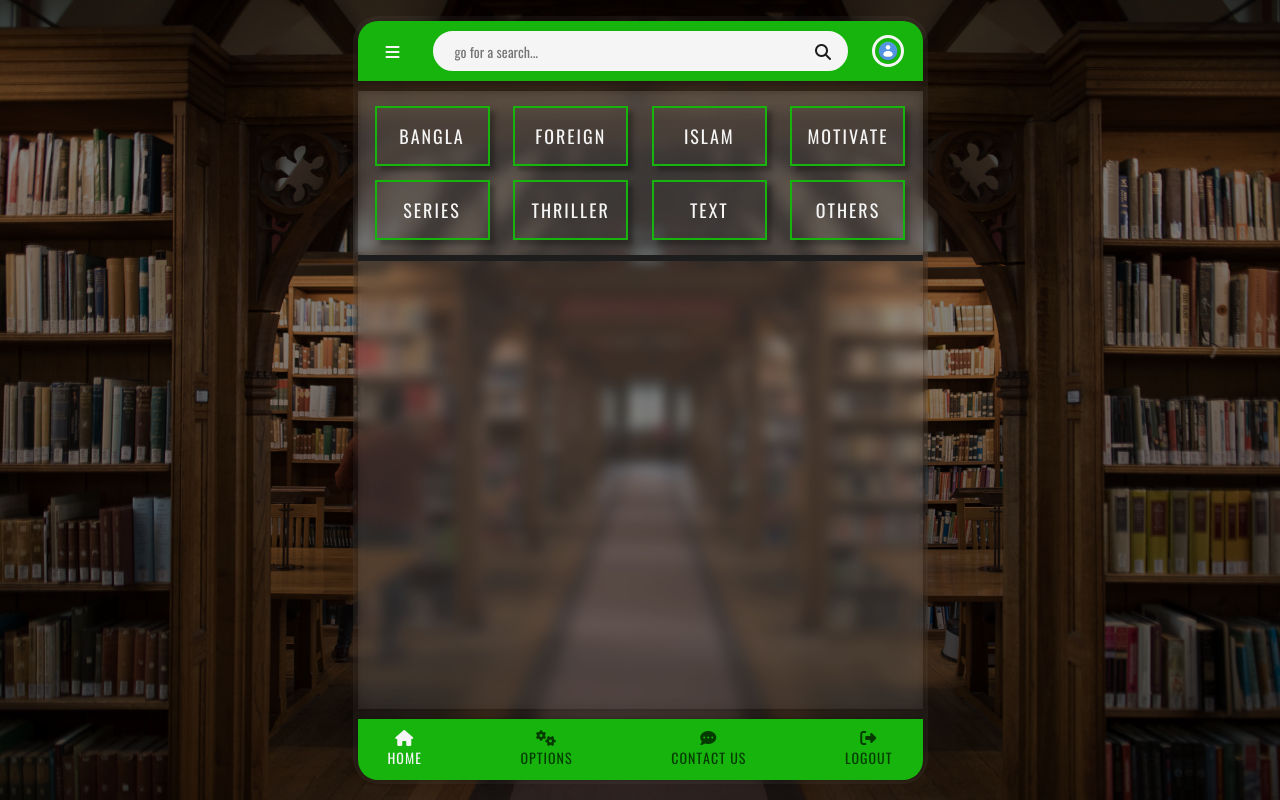
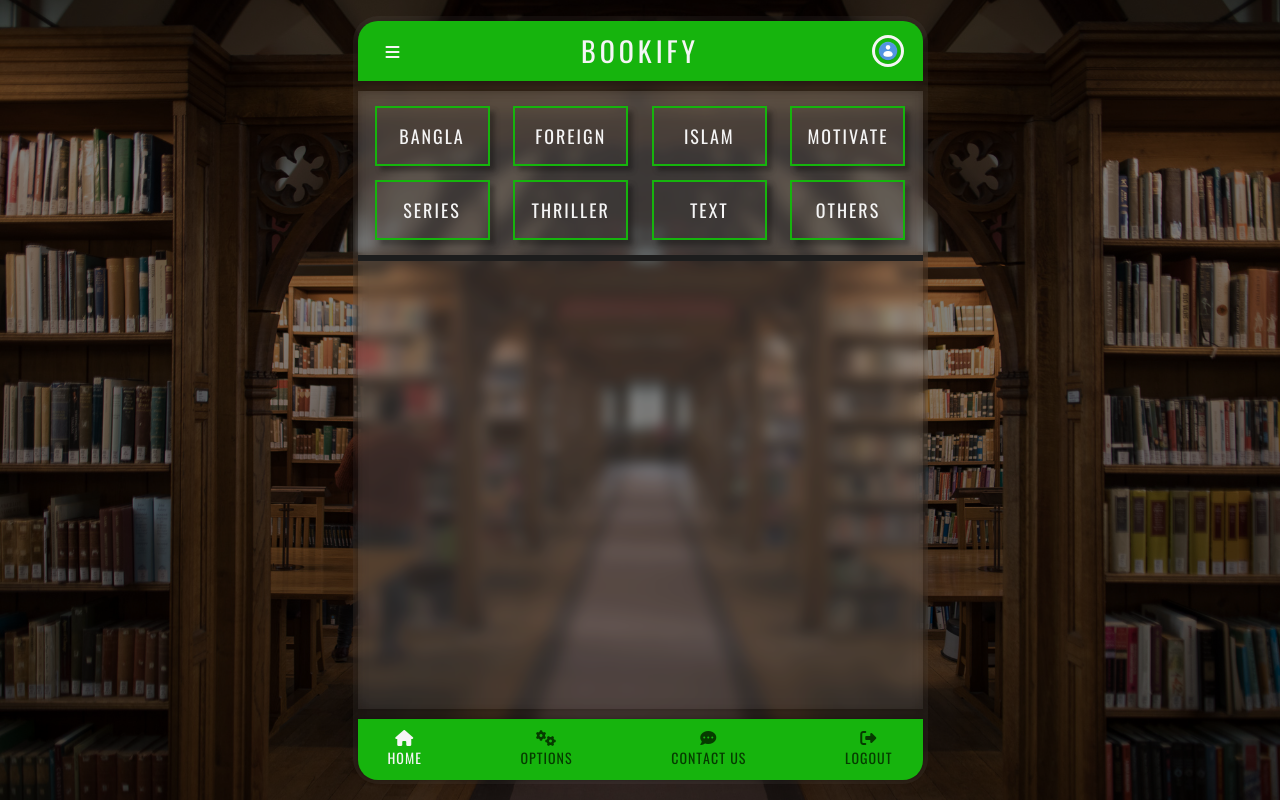
Before and after one commit to ahmad-musa/Bookify, a plain HTML site: page index.html in a window 1280 px wide. Drawn offline with Linux system fonts and the light colour scheme.

Commit message:
minor ui change

```diff
--- a/css/style.css
+++ b/css/style.css
@@ -82,42 +82,28 @@ body {
 
 }
 
-.top_content .mid form {
-    position: relative;
-    height: 100%;
-
-}
-
-.top_content .mid input {
-    width: 100%;
-    /* border: 2px solid rgba(82, 82, 82, 0.24); */
-    border-radius: 25px;
-    padding: 5px 20px;
-    height: 100%;
-    font-size: 14px;
-    /* color: var(--black);
-    background: var(--color2); */
-    box-sizing: border-box;
-}
-
-/* .top_content .mid input:focus {
-    border: 2px solid var(--color2);
-    background: var(--white);
-} */
 
 .top_content .mid a {
     position: absolute;
-    right: 4%;
+    left: 50%;
     top: 50%;
-    transform: translateY(-50%);
+    transform: translate(-50%,-50%);
+
     /* color: var(--black); */
     cursor: pointer;
 }
+/*
+.top_content .mid .h2{
+    font-size: 28px;
+    text-transform: uppercase;
+    letter-spacing: 4px;
+    color: var(--white);
+} */
 
-/*
+
 .top_content .mid a:hover {
     color: var(--primary1);
-} */
+}
 
 .top_content .right {
     width: 40px;
--- a/css/theme.css
+++ b/css/theme.css
@@ -102,11 +102,14 @@
 }
 
 .top_content .mid a {
-    color: var(--black);
+    font-size: 28px;
+    text-transform: uppercase;
+    letter-spacing: 4px;
+    color: var(--white);
 }
 
 .top_content .mid a:hover {
-    color: var(--primary1);
+    color: var(--color1);
 }
 
 .top_content .right img {
--- a/index.html
+++ b/index.html
@@ -44,13 +44,21 @@
                             <i class="fa fa-bars"></i>
                         </a>
                     </div>
-                    <div class="mid">
+
+                    <!-- <div class="mid">
                         <form action="#">
                             <input type="text" placeholder="go for a search...">
                             <a type="button"><i class="fa fa-search"></i></a>
                         </form>
+                    </div> -->
+
+                    <div class="mid">
+                        <a href="index.html">
+                            Bookify
+                        </a>
                     </div>
-                    <div class="right">
+
+                   <div class="right">
                         <a id="nav_trigger2" href="index.html"> <img src="./img/icon.png" alt="icon"> </a>
                     </div>
                 </div>
```
Also changed, not shown: img/islamic/img5.jpg (renamed from img/islamic/img5.jfif), img/islamic/img6.jpg (renamed from img/islamic/Seerat-Bisshokosh.jpg), img/series/img1.jpg (renamed from img/series/71vqCpemGLL.jpg), img/series/img2.jpg (renamed from img/series/81Z2dVZX8L-185x278.jpg), img/series/img3.jpg (renamed from img/series/2426848.jpg), img/series/img4.jpg (renamed from img/series/Cornel-Samagra-2.jpg), img/text/img7.jpg (renamed from img/text/images (10).jpeg), img/text/img8.jpg (renamed from img/text/1p679.jpg).
